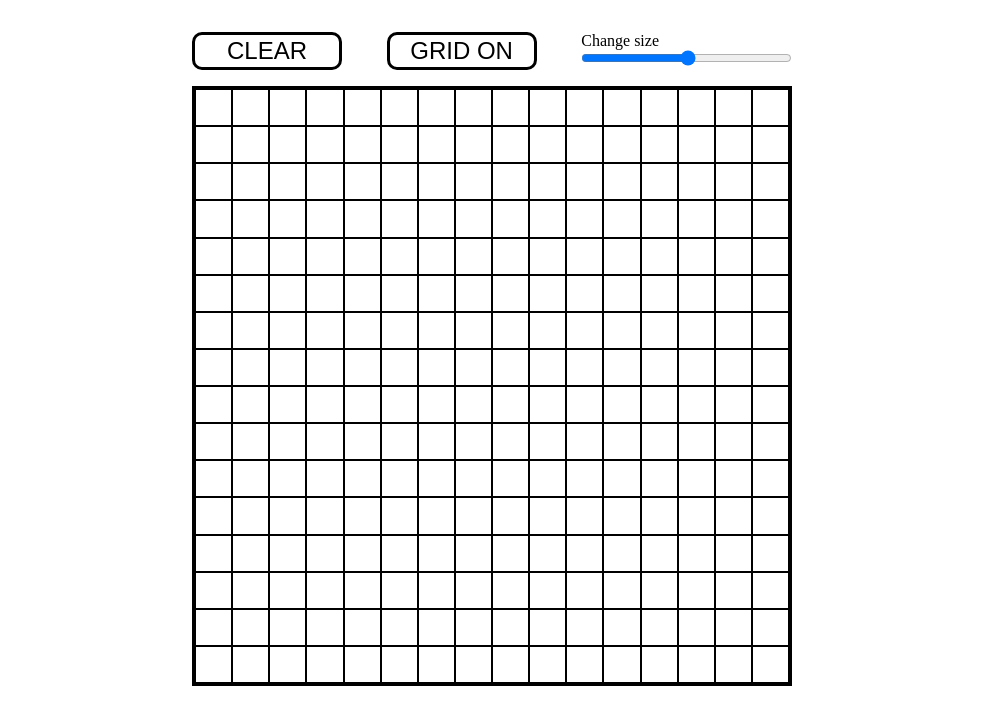
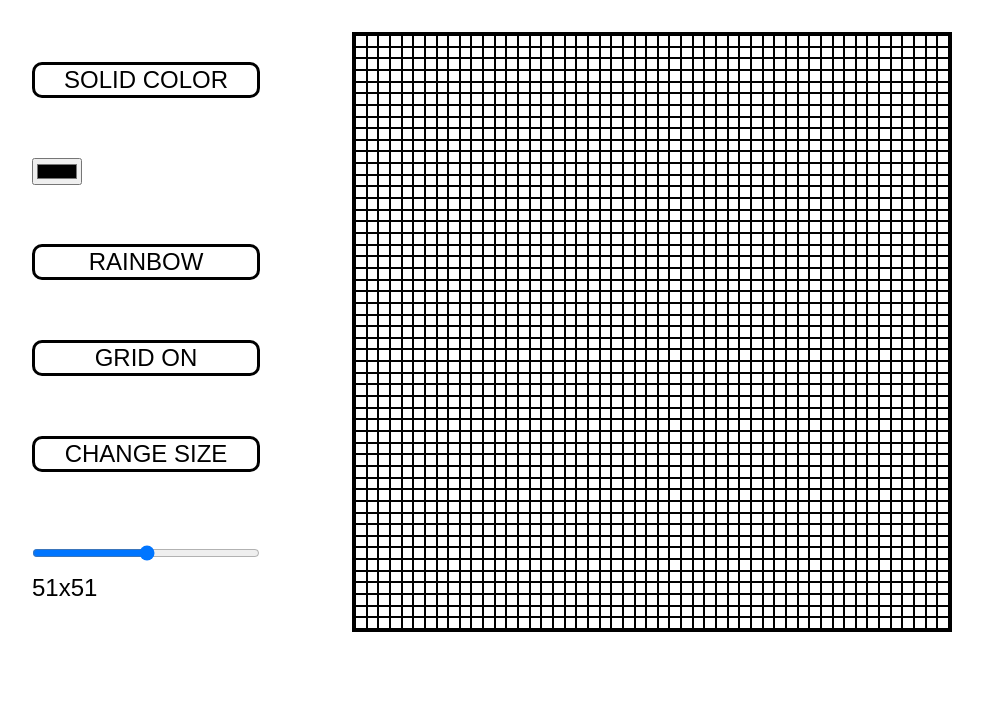
Before and after one commit to axylious/etch-a-sketch, a plain HTML site: page index.html in a window 1280 px wide. Shown: the whole page, without its empty margins (148-1131 px from the left). Drawn offline with Linux system fonts and the light colour scheme.

Commit message:
changed resize function

```diff
--- a/board.js
+++ b/board.js
@@ -1,8 +1,12 @@
 const board = document.createElement('div')
 board.className = 'board'
 
+const slider = document.querySelector('#size')
+const dimensions = document.getElementById('dimensions')
+dimensions.innerText = `${slider.value}x${slider.value}`
+
 function createBoard(num) {
-    const boardSize = num || 16
+    const boardSize = num || getSize()
 
     const container = document.getElementById('container')
     const docFrag = document.createDocumentFragment()
@@ -40,14 +44,13 @@ function fillBlock(e) {
     this.style['background-color'] = 'black'
 }
 
+function fillSolid() {
+    this.style['background-color']
+}
+
 function clearForm() {
-    let num = 0
-    do {
-        num = Number(window.prompt('Please enter a number:', '[1-100]'))
-    } while(num<1 || num>100)
-
     removeBoard()
-    createBoard(num)
+    createBoard(getSize())
 }
 
 function toggleGrid() {
@@ -56,3 +59,12 @@ function toggleGrid() {
         block.classList.toggle('grid')
     })
 }
+
+function getSize() {
+    slider.addEventListener('input', () => {
+        let num = slider.value
+        dimensions.innerText = `${num}x${num}`
+    })
+    return slider.value
+}
+getSize()
--- a/index.html
+++ b/index.html
@@ -11,10 +11,12 @@
 <body>
     <div id="container">
         <div id="options">
-            <button onclick='clearForm()'>CLEAR</button>
+            <button onclick=''>SOLID COLOR</button>
+            <input type="color" id="color" name="color">
+            <button onclick=''>RAINBOW</button>
             <button onclick='toggleGrid()'>GRID ON</button>
+            <button onclick='clearForm()'>CHANGE SIZE</button>
             <div id="slider">
-                <span>Change size</span>
                 <input type="range" id="size" name="size" min="1" max="100">
                 <span id="dimensions"></span>
             </div>
--- a/style.css
+++ b/style.css
@@ -1,6 +1,7 @@
 * {
     box-sizing: border-box;
     margin: 0;
+    font-family: Arial, Helvetica, sans-serif;
 }
 
 .board {
@@ -23,7 +24,6 @@
 #container {
     display: flex;
     gap: 1em;
-    flex-direction: column;
     justify-content: center;
     align-items: center;
     margin: 2em;
@@ -31,12 +31,14 @@
 
 #options {
     display: flex;
-    width: 75vh;
-    justify-content: space-between;
+    flex-direction: column;
+    height: 75vh;
+    width: 25%;
+    justify-content: space-around;
 }
 
 button {
-    width: 25%;
+    width: 75%;
     font-size: 1.5em;
     border: 3px solid black;
     border-radius: 10px;
@@ -49,8 +51,15 @@ button:hover {
     color: white;
 }
 
-#slider{
-
+span {
+    font-size: 1.5em;
 }
 
-#size {width: 100%;}
+#slider{
+    width: 75%;
+}
+
+#size {
+    width: 100%;
+    margin: 1em 0;
+}
```
